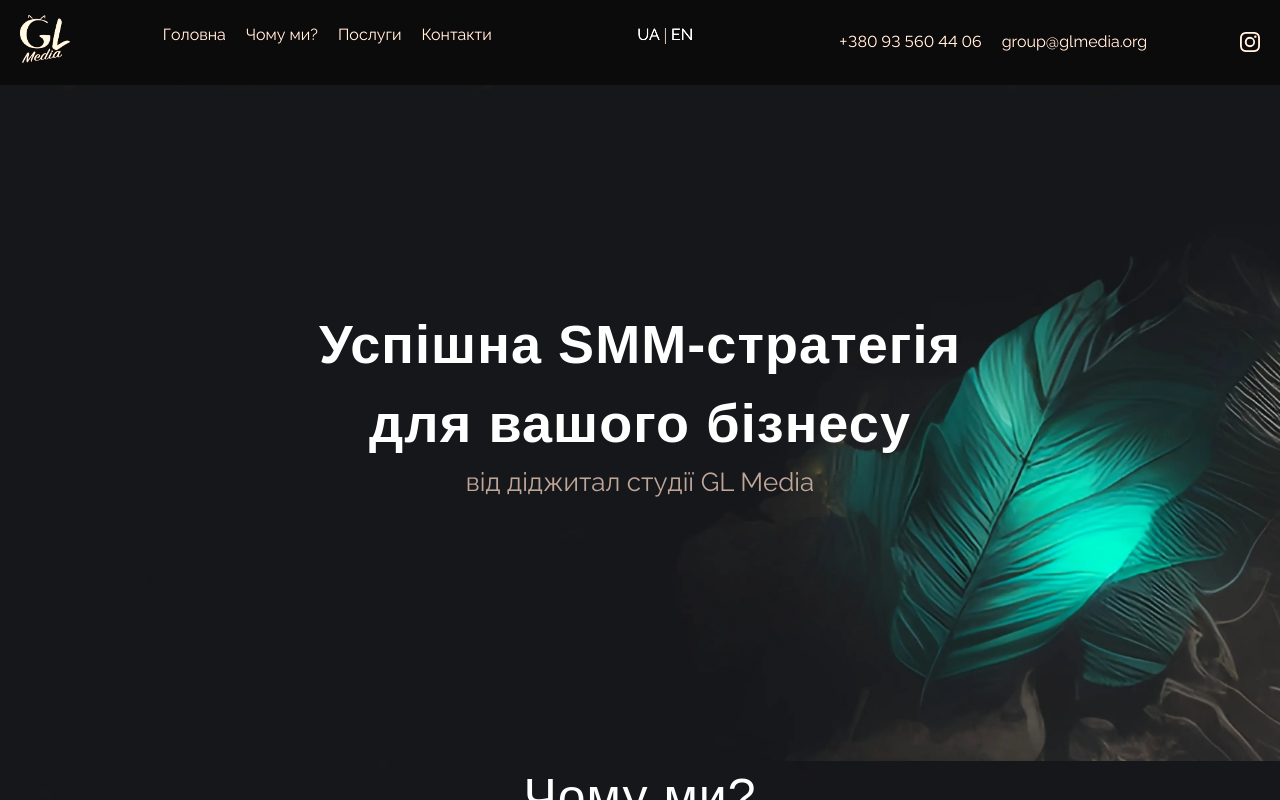
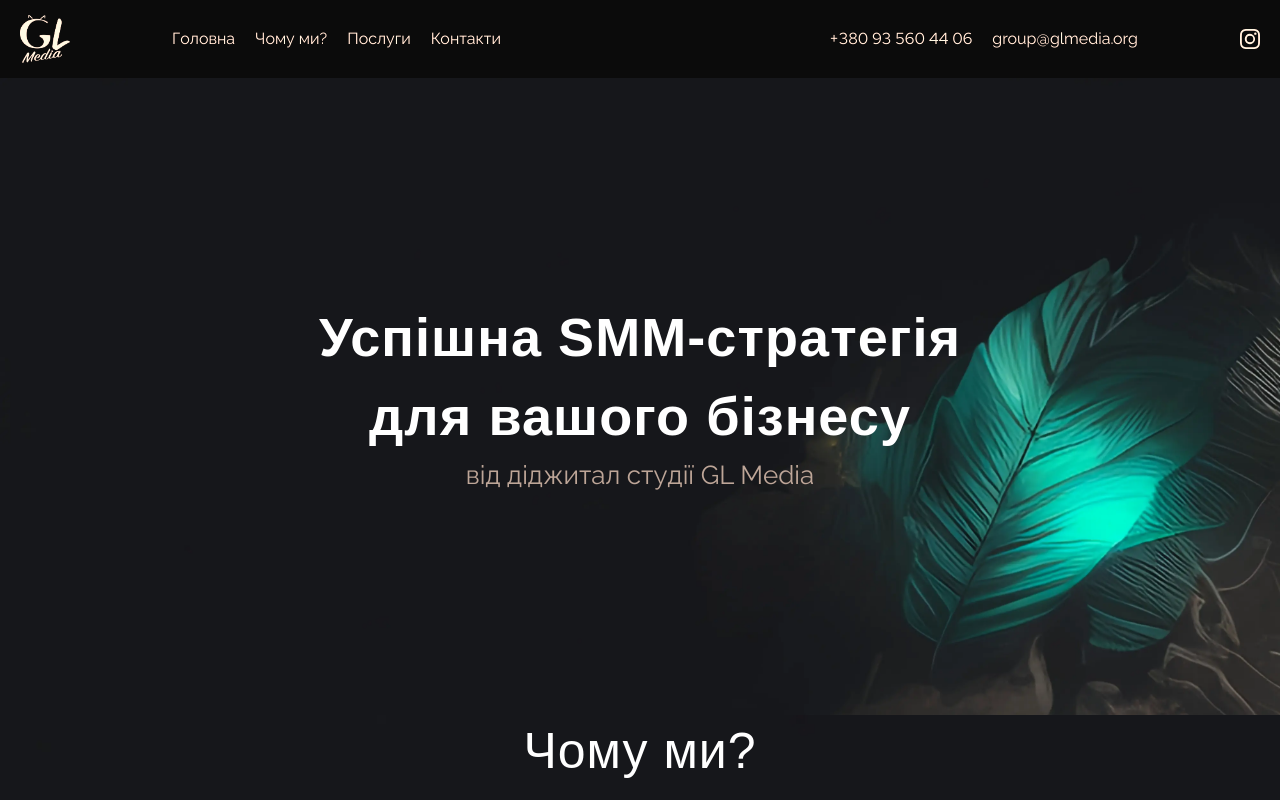
Before and after one commit to vchumack/glmedia, a Next.js app: page / in a window 1280 px wide. Shown: the top 800 px of the page. Built offline with nearby package versions, Linux system fonts and the light colour scheme; a web font is replaced by a local one.

Commit message:
fixed styles, added burger menu and linkedin

```diff
--- a/src/components/footer.js
+++ b/src/components/footer.js
@@ -55,7 +55,7 @@ const Footer = () => {
               </Link>
               <Link
                 className={s.icon}
-                href="https://www.instagram.com/gl.media/"
+                href="https://www.linkedin.com/in/gevorg-sarkisyan-23b072134"
                 target="_blank"
               >
                 <BsLinkedin />
--- a/src/components/header.js
+++ b/src/components/header.js
@@ -2,8 +2,10 @@ import Link from "next/link";
 import { Raleway, Red_Hat_Text } from "@next/font/google";
 import Image from "next/image";
 import { BsInstagram } from "react-icons/bs";
+import { AiOutlineMenu, AiOutlineClose } from "react-icons/ai";
 import { navList } from "@/data/navList";
 import s from "@/styles/Header.module.scss";
+import { useEffect, useState } from "react";
 
 const raleway = Raleway({
   subsets: ["latin"],
@@ -16,6 +18,22 @@ const redHat = Red_Hat_Text({
 });
 
 const Header = () => {
+  const [isOpenMobMenu, setIsOpenMobMenu] = useState(false);
+
+  useEffect(() => {
+    if (isOpenMobMenu) {
+      document.body.classList.add("isOpenMenu");
+    } else {
+      document.body.classList.remove("isOpenMenu");
+    }
+  }, [isOpenMobMenu]);
+
+  const handleMobMenuClick = () => {
+    // if (document.body.classList.contains("isOpenMenu")) {
+    // }
+    setIsOpenMobMenu(!isOpenMobMenu);
+  };
+
   return (
     <header className={s.container}>
       <div
@@ -30,12 +48,28 @@ const Header = () => {
             className={s.logo}
           />
         </Link>
-        <div className={s.box}>
+
+        <div
+          className={
+            isOpenMobMenu ? [s.box, s.activeMobMenu].join(" ") : [s.box]
+          }
+        >
+          {/* <div className={s.boxLangMob}>
+            <a className={s.lang}>UA</a>
+            <span> | </span>
+            <a className={s.lang}>EN</a>
+          </div> */}
+
           <nav className={s.nav}>
             <ul>
               {navList.map(({ title, path }, idx) => (
                 <li key={idx}>
-                  <Link className={s.link} href={path} scroll={false}>
+                  <Link
+                    className={s.link}
+                    href={path}
+                    scroll={false}
+                    onClick={() => setIsOpenMobMenu(false)}
+                  >
                     {title}
                   </Link>
                 </li>
@@ -43,11 +77,19 @@ const Header = () => {
             </ul>
           </nav>
 
-          <div className={s.boxLang}>
+          <Link
+            className={s.iconMob}
+            href="https://www.instagram.com/gl.media/"
+            target="_blank"
+          >
+            <BsInstagram />
+          </Link>
+
+          {/* <div className={s.boxLang}>
             <a className={s.lang}>UA</a>
             <span> | </span>
             <a className={s.lang}>EN</a>
-          </div>
+          </div> */}
 
           <ul className={s.contactsList}>
             <li>
@@ -74,6 +116,13 @@ const Header = () => {
           <BsInstagram />
         </Link>
       </div>
+      <div onClick={handleMobMenuClick} className={s.mobileBtn}>
+        {isOpenMobMenu ? (
+          <AiOutlineClose size={25} />
+        ) : (
+          <AiOutlineMenu size={25} />
+        )}
+      </div>
     </header>
   );
 };
--- a/src/components/services.js
+++ b/src/components/services.js
@@ -29,11 +29,11 @@ const Services = () => {
               <li>
                 Проведення рекламних кампаній у блогерів, у великих спільнотах і
                 пабліках, телеграм-каналах -{" "}
-                <span className={s.insidePrice}>від 100$</span>
+                <span className={s.insidePrice}>від 100$;</span>
               </li>
               <li>
                 Таргетована реклама в інстаграмі та фейсбуці -{" "}
-                <span className={s.insidePrice}>від 150$</span>
+                <span className={s.insidePrice}>від 150$.</span>
               </li>
             </ul>
             <p className={s.description}>
@@ -68,7 +68,7 @@ const Services = () => {
               <li>
                 Консультації - <span className={s.insidePrice}>15$/год</span>;
               </li>
-              <li>Менторинг - ціна формується в залежності від запиту</li>
+              <li>Менторинг - ціна формується в залежності від запиту.</li>
             </ul>
           </li>
           <li className={s.boxItem}>
@@ -82,7 +82,7 @@ const Services = () => {
                 вигляді дискусій за різними сценаріями;
               </li>
               <li>Підготовка акаунтів для розміщення цих відгуків;</li>
-              <li>Аналітика та звітність;</li>
+              <li>Аналітика та звітність.</li>
             </ul>
           </li>
         </ul>
--- a/src/data/navList.js
+++ b/src/data/navList.js
@@ -1,7 +1,7 @@
 export const navList = [
   {
     title: "Головна",
-    path: "/",
+    path: "#main",
   },
   {
     title: "Чому ми?",
--- a/src/pages/_document.js
+++ b/src/pages/_document.js
@@ -4,7 +4,7 @@ export default function Document() {
   return (
     <Html lang="ua">
       <Head />
-      <body>
+      <body id="main">
         <Main />
         <NextScript />
       </body>
--- a/src/styles/Footer.module.scss
+++ b/src/styles/Footer.module.scss
@@ -13,18 +13,20 @@
 .col {
    flex: 0 0 100%;
    max-width: 100%;
-   margin-bottom: 10px;
+   margin-bottom: 30px;
 
    text-align: center;
 
    @include media('tablet') {
       flex: 0 0 50%;
       max-width: 50%;
+      margin-bottom: 20px;
    }
 
    @include media('desktopMiddle') {
       flex: 0 0 33%;
       max-width: 33%;
+      margin-bottom: 0;
    }
 
    @include media('desktop') {
@@ -43,7 +45,7 @@
    color: $secondary-text-color;
 
    font-family: var(--fontFamilySecondary);
-   font-size: 16px;
+   font-size: 18px;
    cursor: pointer;
 
 }
@@ -87,11 +89,16 @@
 }
 
 .icon svg {
-   width: 17px;
-   height: 17px;
+   width: 30px;
+   height: 30px;
 
-   @include media('tablet') {
-      width: 20px;
-      height: 20px;
+   // @include media('tablet') {
+   //    width: 30px;
+   //    height: 30px;
+   // }
+
+   @include media('desktopMiddle') {
+      width: 25px;
+      height: 25px;
    }
 }
--- a/src/styles/Header.module.scss
+++ b/src/styles/Header.module.scss
@@ -1,12 +1,26 @@
 @import "@/styles/variables.scss";
 @import "@/styles/mixins.scss";
 
+
+
 .container {
+   position: fixed;
+   width: 100%;
+   z-index: 50;
    background-color: $primary-bg-color;
    filter: brightness(150%) saturate(100%);
+   padding-top: 10px;
+   padding-bottom: 10px;
 
-   padding-top: 15px;
-   padding-bottom: 15px;
+
+   @include media('tablet') {
+      position: relative;
+      // background-color: $primary-bg-color;
+      // filter: brightness(150%) saturate(100%);
+      padding-top: 15px;
+      padding-bottom: 15px;
+
+   }
 
    a {
       // font-family: $fontFamilySecondary;
@@ -43,6 +57,7 @@
 
 .logo {
    transition: $transition;
+   display: block;
 }
 
 .logo:hover {
@@ -50,14 +65,26 @@
 }
 
 .box {
-   @include flex(center, center);
+   @include flex(space-evenly, center);
    flex-direction: column;
-
+   position: fixed;
+   left: -100%;
+   right: 0;
+   top: 0;
+   bottom: 0;
+   width: 100%;
+   height: 100vh;
+   background-color: $primary-bg-color;
+   z-index: 10;
+   transition: left 1s;
 
    @include media('tablet') {
       @include flex(space-around, center);
       flex-direction: row;
       flex-grow: 1;
+      position: static;
+      width: 0;
+      height: 0;
    }
 
    @include media('desktopMiddle') {
@@ -73,17 +100,27 @@
    }
 }
 
-.nav {
-   margin-bottom: 15px;
+.activeMobMenu {
+   left: 0;
 }
 
+// .nav {
+//    @include media('tablet') {
+//       margin-bottom: 15px;
+//    }
+// }
+
 .nav ul {
+   @include flex(_, center);
+   flex-direction: column;
+   gap: 30px;
 
-   @include flex(center, center);
-   gap: 10px;
-   flex-wrap: wrap;
 
    @include media('tablet') {
+      @include flex(center, center);
+      flex-direction: row;
+      gap: 10px;
+      flex-wrap: wrap;
       gap: 20px;
    }
 }
@@ -92,7 +129,7 @@
 .link {
    position: relative;
    color: $secondary-text-color;
-   font-size: 16px;
+   font-size: 25px;
 
    // @include media('minimob') {
    //    font-size: 9px;
@@ -118,24 +155,42 @@
    width: 100%;
 }
 
+.boxLangMob {
+   display: flex;
+   gap: 20px;
+   font-size: 20px;
+
+   @include media('tablet') {
+      display: none;
+   }
+}
+
 .boxLang {
-   margin-bottom: 15px;
+   display: none;
+
+   @include media('tablet') {
+      display: block;
+      // margin-bottom: 15px;
+   }
+
 }
+
+
 
 .lang {
    position: relative;
    color: $primary-text-color;
    // font-size: 10px;
-   font-size: 14px;
+   font-size: 20px;
    cursor: pointer;
 
    // @include media('minimob') {
    //    font-size: 7px;
    // }
 
-   // @include media('tablet') {
-   //    font-size: 14px;
-   // }
+   @include media('tablet') {
+      font-size: 14px;
+   }
 
    @include media('desktopMiddle') {
       font-size: 16px;
@@ -154,14 +209,20 @@
 
 .contactsList {
 
-   @include flex(center, center);
-   flex-direction: row;
-   flex-wrap: wrap;
+   // @include flex(center, center);
+   // flex-direction: row;
+   // flex-wrap: wrap;
+   @include flex();
+   flex-direction: column;
    gap: 15px;
+
+
 
    @include media('tablet') {
       @include flex(center, center);
       flex-direction: column;
+      gap: 5px;
+
    }
 
    @include media('desktopMiddle') {
@@ -175,13 +236,10 @@
 .contactLink {
    position: relative;
    color: $secondary-text-color;
-   // font-size: 10px;
-   font-size: 14px;
+   font-size: 16px;
    cursor: pointer;
 
-   @include media('minimob') {
-      font-size: 7px;
-   }
+
 
    @include media('tablet') {
       font-size: 14px;
@@ -207,9 +265,26 @@
    font-family: var(--fontFamilyThird);
 }
 
+
+
+.iconMob svg {
+   display: block;
+   width: 40px;
+   height: 40px;
+
+   @include media('tablet') {
+      display: none;
+   }
+
+}
+
 .icon {
-   transition: $transition;
+   display: none;
 
+   @include media('tablet') {
+      display: block;
+      transition: $transition;
+   }
 }
 
 .icon:hover {
@@ -226,3 +301,17 @@
       height: 20px;
    }
 }
+
+.mobileBtn {
+   display: flex;
+   position: absolute;
+   top: 21px;
+   right: 25px;
+   cursor: pointer;
+   z-index: 10;
+
+
+   @include media('tablet') {
+      display: none;
+   }
+}
--- a/src/styles/Hero.module.scss
+++ b/src/styles/Hero.module.scss
@@ -2,8 +2,8 @@
 @import "@/styles/mixins.scss";
 
 .section {
-   height: 300px;
-   padding-top: 75px;
+   // height: 367px;
+   padding-top: 142px;
    padding-bottom: 75px;
 
    background: url('/images/hero.webp');
@@ -12,13 +12,13 @@
    background-size: cover;
 
    @include media('tablet') {
-      height: 500px;
+      // height: 500px;
       padding-top: 100px;
       padding-bottom: 100px;
    }
 
    @include media('desktopMiddle') {
-      height: 676px;
+      // height: 676px;
       padding-top: 220px;
       padding-bottom: 220px;
 
@@ -55,11 +55,15 @@
    }
 
    p {
+      max-width: 245px;
+      margin-left: auto;
+      margin-right: auto;
+
       font-family: var(--fontFamilySecondary);
-      font-size: 18px;
+      font-size: 24px;
 
       @include media('tablet') {
-
+         max-width: 100%;
          font-size: 24px;
       }
 
--- a/src/styles/globals.scss
+++ b/src/styles/globals.scss
@@ -122,3 +122,7 @@ button {
 :-webkit-autofill {
   transition: all 5000s ease-in-out 0s;
 }
+
+.isOpenMenu {
+  overflow: hidden;
+}
```
